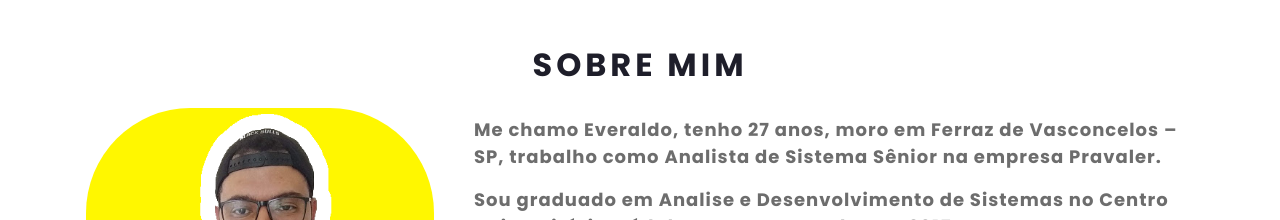
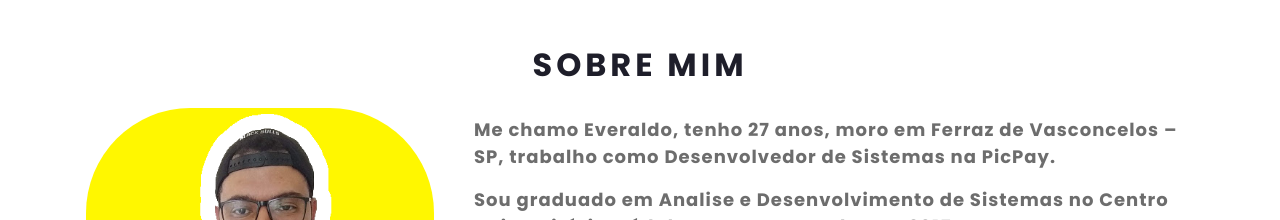
Before and after one commit to everaldofilho/everaldofilho, a plain HTML site: page index.html in a window 1280 px wide. Shown: the part 802-1022 px from the top of the page. Drawn offline with nearby package versions, Linux system fonts and the light colour scheme.

Commit message:
feat: Adicionado troca de job de Pravaler para PicPay

```diff
--- a/index.html
+++ b/index.html
@@ -58,9 +58,8 @@
                         </div>
                     </div>
                     <div class="col-md-8 p-4 text-default">
-                        <p>Me chamo Everaldo, tenho 27 anos, moro em Ferraz de Vasconcelos – SP, trabalho como Analista
-                            de
-                            Sistema Sênior na empresa Pravaler. </p>
+                        <p>Me chamo Everaldo, tenho 27 anos, moro em Ferraz de Vasconcelos – SP,
+                            trabalho como Desenvolvedor de Sistemas na PicPay. </p>
                         <p>Sou graduado em Analise e Desenvolvimento de Sistemas no Centro Universitário Módulo -
                             Caraguatatuba
                             em 2015. </p>
```
